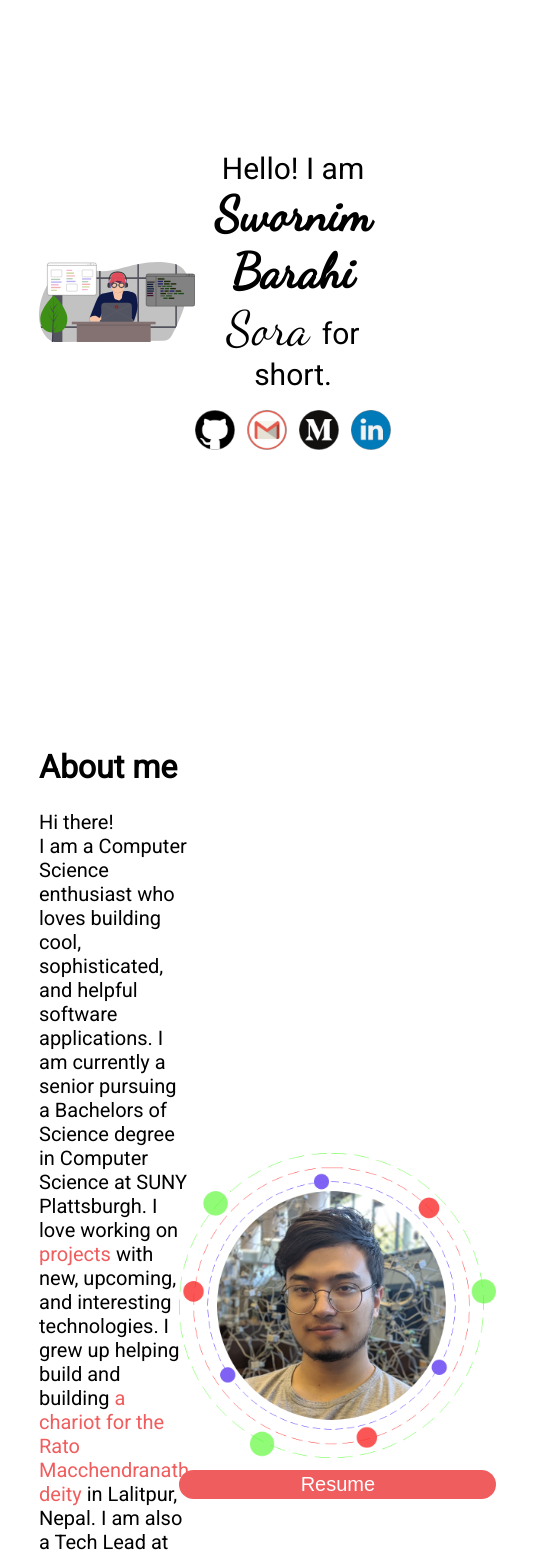
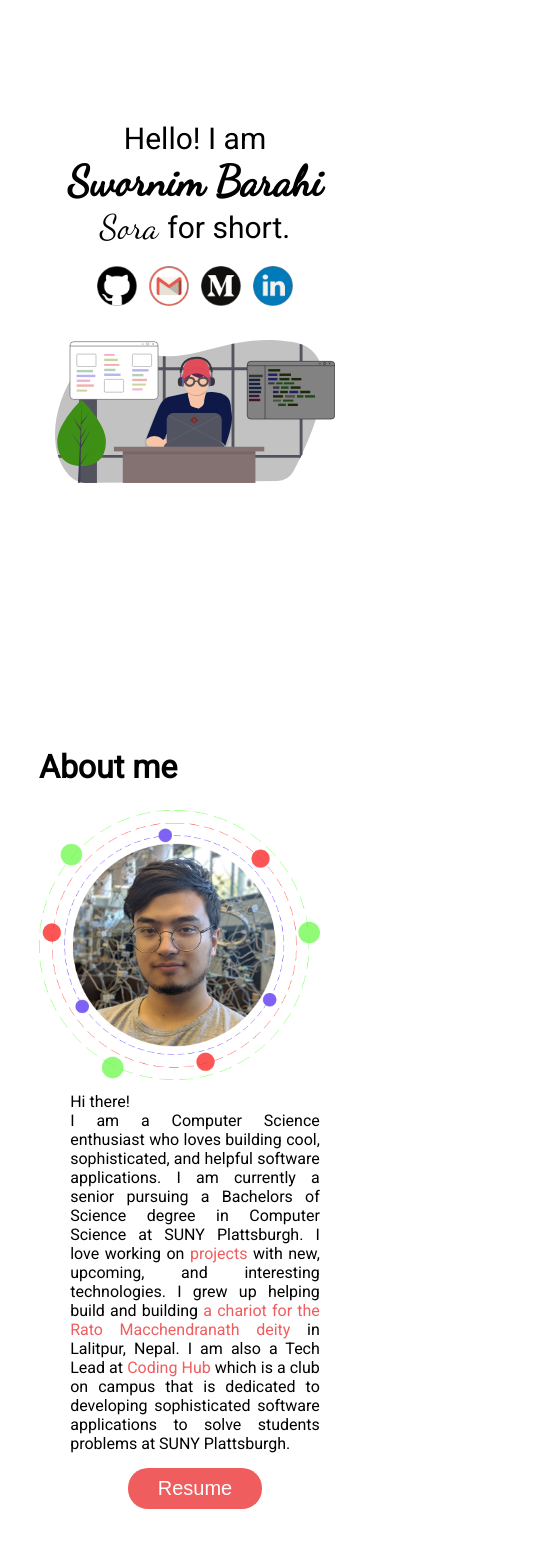
Before and after one commit to swornimbarahi/portfolio-sora, a React (Create React App) app: page / in a window 390 px wide. Shown: the part 200-1756 px from the top of the page, 558 px wide, since content can reach past the window. Built offline with nearby package versions, Linux system fonts and the light colour scheme.

Commit message:
Added responsiveness

```diff
--- a/src/components/Navbar/index.module.scss
+++ b/src/components/Navbar/index.module.scss
@@ -27,3 +27,10 @@
   transform: scaleX(1);
   transform-origin: bottom left;
 }
+
+@media(max-width: 760px) {
+  .navbar-link,
+  .navbar-links-container {
+    display: none;
+  }
+}
--- a/src/components/Navbar/index.tsx
+++ b/src/components/Navbar/index.tsx
@@ -33,14 +33,13 @@ export const Navbar: FunctionComponent = () => {
             <span className={"ui-color--red"}>barahi</span>
           </div>
         </div>
-        <div className="ui-flex--grow" />
         <div
           className={classnames("ui-flex", styles["navbar-links-container"])}
         >
           <div
             className={classnames(
               "ui-ml--1",
-              "ui-mr--1",
+              "ui-mr--2",
               "ui-text--center",
               "ui-vertical-align"
             )}
@@ -62,8 +61,8 @@ export const Navbar: FunctionComponent = () => {
           </div>
           <div
             className={classnames(
-              "ui-ml--1",
-              "ui-mr--1",
+              "ui-ml--2",
+              "ui-mr--2",
               "ui-text--center",
               "ui-vertical-align"
             )}
@@ -79,8 +78,8 @@ export const Navbar: FunctionComponent = () => {
           </div>
           <div
             className={classnames(
-              "ui-ml--1",
-              "ui-mr--1",
+              "ui-ml--2",
+              "ui-mr--2",
               "ui-text--center",
               "ui-vertical-align"
             )}
@@ -96,7 +95,7 @@ export const Navbar: FunctionComponent = () => {
           </div>
           <div
             className={classnames(
-              "ui-ml--1",
+              "ui-ml--2",
               "ui-mr--1",
               "ui-text--center",
               "ui-vertical-align"
@@ -112,6 +111,9 @@ export const Navbar: FunctionComponent = () => {
             </a>
           </div>
         </div>
+        <div>
+
+        </div>
       </div>
     </div>
   );
--- a/src/sections/AboutSection/index.module.scss
+++ b/src/sections/AboutSection/index.module.scss
@@ -6,8 +6,35 @@
   width: 45%;
 }
 
+.breakpoint-btn--1 {
+  display: none;
+}
+
 @media (max-width: 1024px) {
   .my-picture {
-    width: calc(30vw + 200px);
+    width: 300px;
+  }
+
+  .about-me-desc {
+    width: 80%;
+    text-align: center;
+  }
+
+  .breakpoint--1024 {
+    flex-direction: column-reverse;
+  }
+
+  .breakpoint-btn--1 {
+    display: block;
+  }
+
+  .breakpoint-btn--2 {
+    display: none;
   }
 }
+
+@media (max-width: 420px) {
+  .my-picture {
+    width: 90%;
+  }
+}
--- a/src/sections/AboutSection/index.tsx
+++ b/src/sections/AboutSection/index.tsx
@@ -11,11 +11,18 @@ export const AboutSection: FunctionComponent = () => {
 			<h1 className={classnames("ui-pt--8", "ui-pb--8")}>About me</h1>
 			<div className={classnames("ui-vertical-align")}>
 				<div
-          className={classnames("ui-flex", "ui-space-between", "ui-min-w--100")}
+					className={classnames(
+						"ui-flex",
+						"ui-space-between",
+						"ui-min-w--100",
+						styles["breakpoint--1024"]
+					)}
 				>
 					<div
 						className={classnames(
-              "ui-text--md",
+							"ui-text--sm",
+							"ui-text--justify",
+							"ui-ma",
 							"ui-vertical-align",
 							styles["about-me-desc"]
 						)}
@@ -26,40 +33,78 @@ export const AboutSection: FunctionComponent = () => {
 							sophisticated, and helpful software applications. I am currently a
 							senior pursuing a Bachelors of Science degree in Computer Science
 							at SUNY Plattsburgh. I love working on{" "}
+							<span className="ui-red--link-container">
 								<a
-                className={classnames("ui-text--no-decor", "ui-color--red")}
+									className={classnames(
+										"ui-text--no-decor",
+										"ui-color--red",
+										"ui-red--link"
+									)}
 									href="https://github.com/swornimbarahi"
 									target="_blank"
 									rel="noopener noreferrer"
 								>
 									projects
-              </a>{" "}
+								</a>
+							</span>{" "}
 							with new, upcoming, and interesting technologies. I grew up
 							helping build and building{" "}
+							<span className="ui-red--link-container">
 								<a
-                className={classnames("ui-text--no-decor", "ui-color--red")}
+									className={classnames(
+										"ui-text--no-decor",
+										"ui-color--red",
+										"ui-red--link"
+									)}
 									href="https://festivalscelebratedinnepal.wordpress.com/2017/09/21/rato-machhendranath-jatra-red-chariot/"
 									target="_blank"
 									rel="noopener noreferrer"
 								>
 									a chariot for the Rato Macchendranath deity
-              </a>{" "}
+								</a>
+							</span>{" "}
 							in Lalitpur, Nepal. I am also a Tech Lead at{" "}
+							<span className="ui-red--link-container">
 								<a
-                className={classnames("ui-text--no-decor", "ui-color--red")}
+									className={classnames(
+										"ui-text--no-decor",
+										"ui-color--red",
+										"ui-red--link"
+									)}
 									href="https://www.coding-hub.com"
 									target="_blank"
 									rel="noopener noreferrer"
 								>
 									Coding Hub
-              </a>{" "}
+								</a>
+							</span>{" "}
 							which is a club on campus that is dedicated to developing
 							sophisticated software applications to solve students problems at
 							SUNY Plattsburgh.
+							<button
+								className={classnames(
+									"ui-bg--red",
+									"ui-border-radius--20",
+									"ui-text--md",
+									"ui-color--white",
+									"ui-p--3",
+									"ui-pl--10",
+									"ui-pr--10",
+									"ui-mt--5",
+									"ui-mb--5",
+									"ui-ma",
+									"ui-border--none",
+									styles["breakpoint-btn--1"]
+								)}
+							>
+								Resume
+							</button>
 						</div>
 					</div>
 					<div className={classnames("ui-vertical-align")}>
-            <div className={classnames("ui-flex", "ui-flex--vertical")}>
+						<div
+							className={classnames("ui-flex", "ui-flex--vertical", "ui-ma")}
+						>
 							<img
 								src={MyPicture}
 								className={classnames("ui-mb--4", styles["my-picture"])}
@@ -74,7 +119,9 @@ export const AboutSection: FunctionComponent = () => {
 									"ui-p--1",
 									"ui-pl--2",
 									"ui-pr--2",
-                  "ui-border--none"
+									"ui-m--10",
+									"ui-border--none",
+									styles["breakpoint-btn--2"]
 								)}
 							>
 								Resume
--- a/src/sections/MainSection/index.module.scss
+++ b/src/sections/MainSection/index.module.scss
@@ -1,12 +1,21 @@
-.main-page--profile-placement {
-  top: 50vh;
-  left: 30vw;
+.main-page--profile-picture {
+	width: 40vw;
 }
 
-.main-page--profile-picture {
-  width: 40vw;
+@media (max-width: 1024px) {
+	.main--section {
+		flex-direction: column-reverse;
+	}
 }
 
-.main--section {
-  height: calc(100vh - 80px);
+@media (max-width: 760px) {
+	.main-page--profile-picture {
+		width: 300px;
+	}
 }
+
+@media (max-width: 420px) {
+  .main-page--profile-picture {
+    width: 90%;
+  }
+}
--- a/src/sections/MainSection/index.tsx
+++ b/src/sections/MainSection/index.tsx
@@ -8,28 +8,39 @@ import { Icons } from "../../components/Icons";
 
 export const MainSection: FunctionComponent = () => {
 	return (
+		<div className={classnames("ui-min-vh", "ui-vertical-align")}>
 			<div
 				className={classnames(
-        "ui-min-vh",
-        "ui-vertical-align",
-        styles["main--section"]
+					"ui-flex",
+					"ui-min-w--100",
+					"ui-space-between",
+					styles["main--section"],
+					"ui-ma"
 				)}
 			>
 				<img
 					src={ProfilePicture}
 					alt=""
-        className={styles["main-page--profile-picture"]}
+					className={classnames(
+						styles["main-page--profile-picture"],
+            "ui-mt--10",
+            "ui-ma"
+					)}
 				/>
 				<div
-        className={classnames("ui-flex", "ui-flex--grow", "ui-flex--vertical")}
+					className={classnames(
+						"ui-flex",
+						"ui-flex--grow",
+						"ui-flex--vertical"
+					)}
 				>
 					<div className={classnames("ui-flex", "ui-text--center", "ui-ma")}>
 						<div className={classnames("ui-mb--6", "ui-tracking-in-expand")}>
 							<div className={classnames("ui-h--5")}>Hello! I am</div>
-            <h1 className={classnames("ui-h--1", "ui-font--cursive")}>
+							<h1 className={classnames("ui-h--2", "ui-font--cursive")}>
 								Swornim Barahi
 							</h1>
-            <span className={classnames("ui-h--1", "ui-font--cursive")}>
+							<span className={classnames("ui-h--4", "ui-font--cursive")}>
 								Sora{" "}
 							</span>
 							<span className={classnames("ui-h--5")}>for short.</span>
@@ -38,5 +49,6 @@ export const MainSection: FunctionComponent = () => {
 					<Icons />
 				</div>
 			</div>
+		</div>
 	);
 };
--- a/src/styles/colors.scss
+++ b/src/styles/colors.scss
@@ -82,3 +82,27 @@ $blue: /*    */ #004c7b;
 		border-color: $blue;
 	}
 }
+
+.ui-red--link-container {
+  position: relative;
+}
+
+.ui-red--link:before {
+	content: "";
+	position: absolute;
+	width: 100%;
+	height: 3px;
+	bottom: 0;
+	left: 0;
+	background: $red;
+	visibility: hidden;
+	border-radius: 5px;
+	transform: scaleX(0);
+	transition: 0.25s linear;
+}
+
+.ui-red--link:hover:before,
+.ui-red--link:focus:before {
+	visibility: visible;
+	transform: scaleX(1);
+}
```
Also changed, not shown: src/components/OverlayMenu/index.tsx (added, +9 -0 lines). Lines whose indentation alone changed are shown as unchanged.
